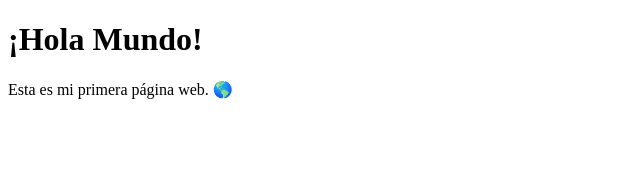
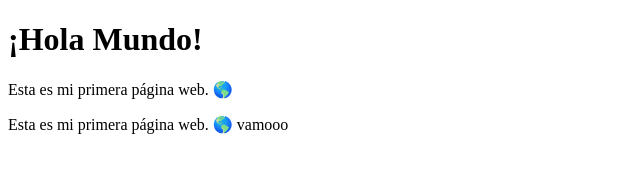
Before and after one commit to Nick823cop/Repoprueba, a plain HTML site: page index.html in a window 1280 px wide. Shown: the whole page, without its empty margins (0-640 px from the left). Drawn offline with Linux system fonts and the light colour scheme.

Commit message:
nuevo cambio del cambio

```diff
--- a/index.html
+++ b/index.html
@@ -8,5 +8,7 @@
 <body>
     <h1>¡Hola Mundo!</h1> <!-- Encabezado principal -->
     <p>Esta es mi primera página web. 🌎</p> <!-- Párrafo -->
+    <p>Esta es mi primera página web. 🌎  vamooo</p> <!-- Párrafo -->
+
 </body>
 </html>
```
